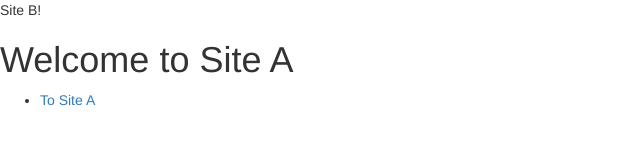
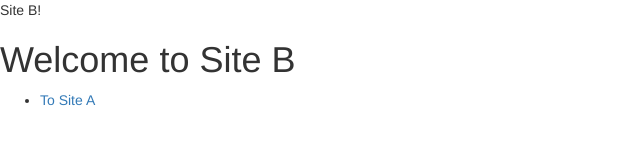
Before and after one commit to womghei/TnCTesting3, a plain HTML site: page index.html in a window 1280 px wide. Shown: the full height of the page, 0-640 px from the left. Drawn offline with Linux system fonts and the light colour scheme.

Commit message:
Update index.html

```diff
--- a/index.html
+++ b/index.html
@@ -17,7 +17,7 @@
 </head>
 <body>
 <p>Site B!</p>
-      <h1>Welcome to Site A</h1>
+      <h1>Welcome to Site B</h1>
       <ul>
         <li><a target="_blank" href="https://site-a-87c82.firebaseapp.com/">To Site A</a></li>
       </ul>
```
